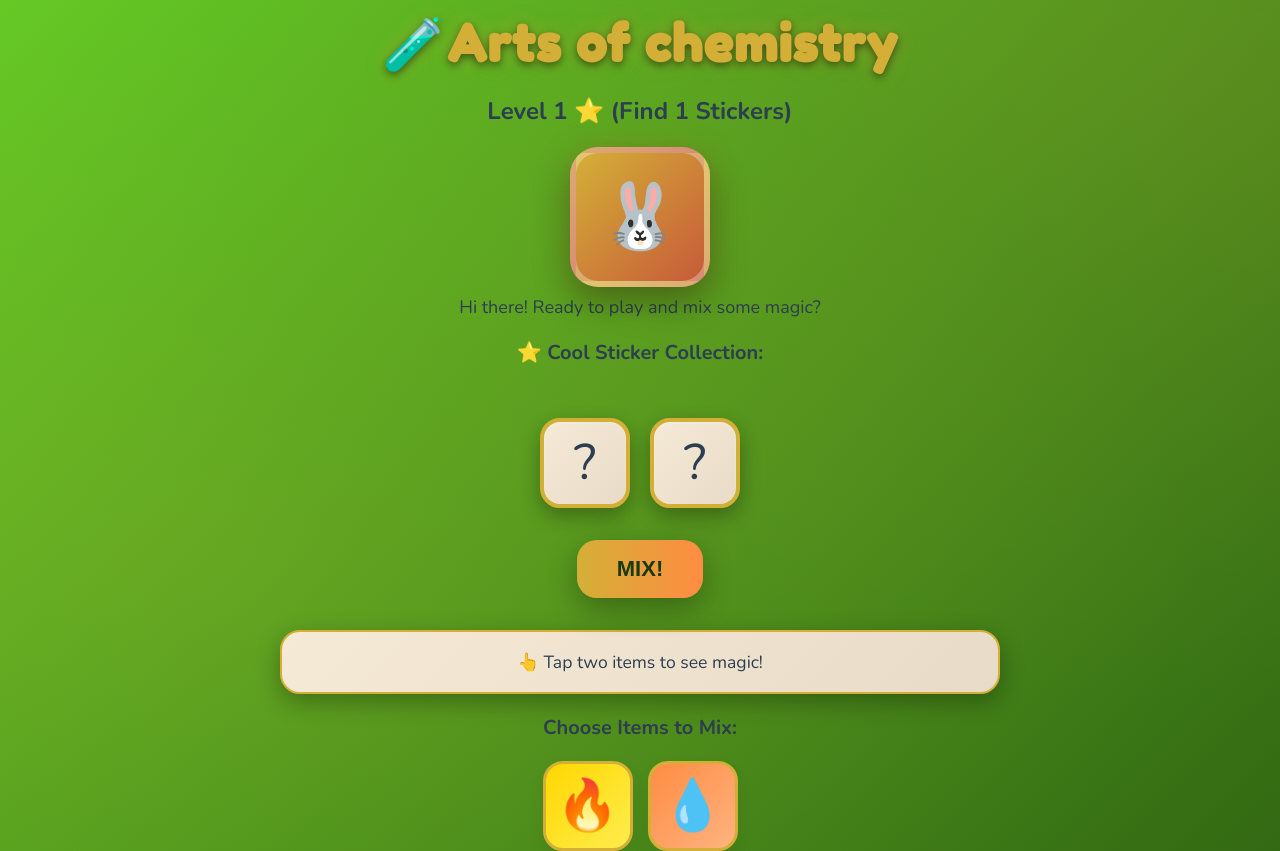
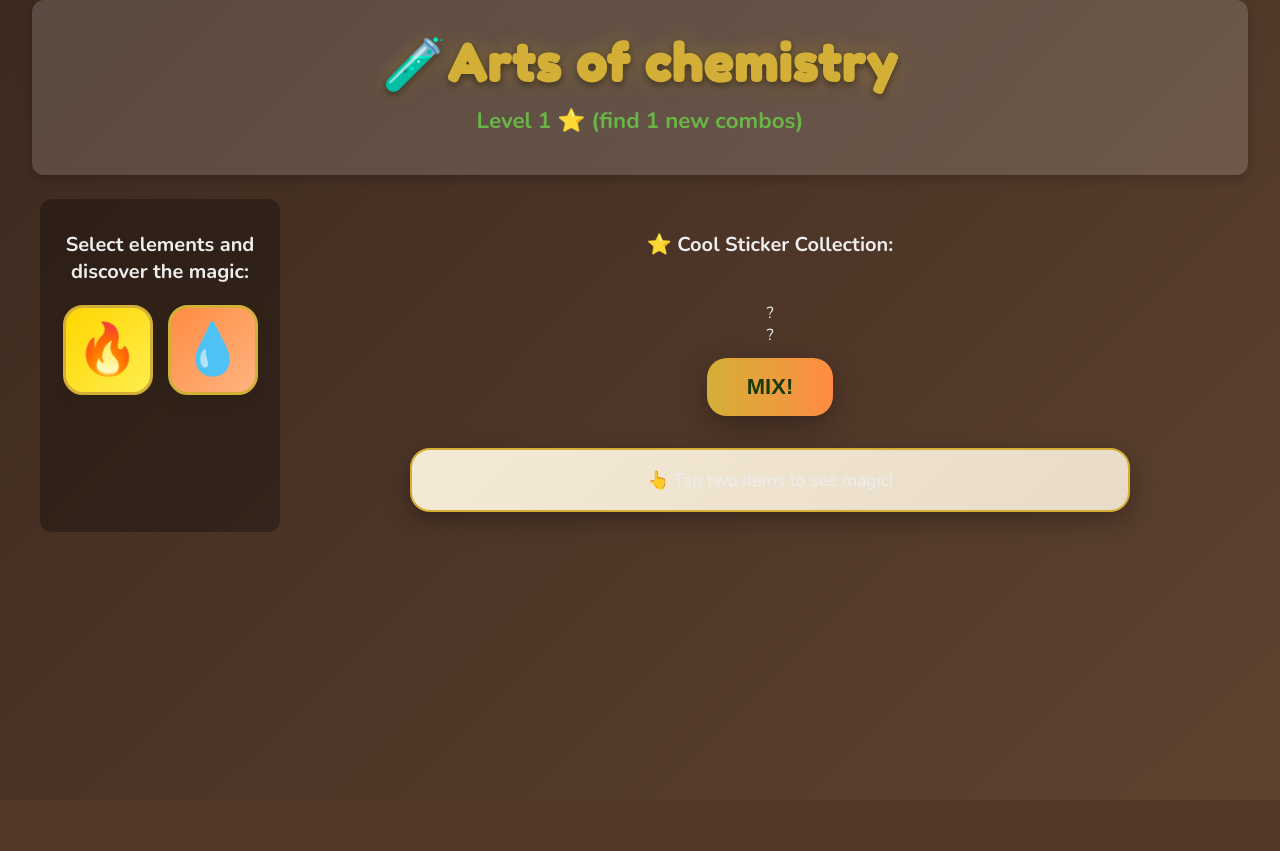
Before and after one commit to aravindthiru29/Arts-of-chemistry, a Flask app: page / in a window 1280 px wide. After the commit the page ends 800 px from the top, so only its background shows below. Run offline with Flask 3, Linux system fonts and the light colour scheme.

Commit message:
modified version

```diff
--- a/static/script.js
+++ b/static/script.js
@@ -5,12 +5,10 @@ document.addEventListener("DOMContentLoaded", () => {
   let choice2 = null;
   let level = 1;
   let stickers = [];
-  let goal = 1;
+  let goal = 0; // computed by current recipes
   const MAX_LEVEL = 10;
 
-  const mascot = document.getElementById("mascot");
-  const mascotText = document.getElementById("mascotText");
-  const emojiSpan = document.getElementById("mascotEmoji");
+  // mascot removed; we now provide simpler text feedback via the result box
 
   const elementsGrid = document.getElementById("elementsGrid");
   const stickerBox = document.getElementById("stickerBox");
@@ -67,15 +65,10 @@ document.addEventListener("DOMContentLoaded", () => {
   };
 
   // --- helpers ---
-  function mascotReact(msg, cls) {
-    mascotText.textContent = msg;
-    const map = { happy: "😄", celebrate: "🏆", surprise: "😲", wink: "😉", default: "🐰" };
-    emojiSpan.textContent = map[cls] || map.default;
-    mascot.classList.remove("happy", "celebrate", "shake");
-    void mascot.offsetWidth;
-    if (cls) mascot.classList.add(cls);
-    const timeout = cls === "celebrate" ? 1400 : 700;
-    setTimeout(() => { if (cls) mascot.classList.remove(cls); emojiSpan.textContent = map.default; }, timeout);
+  // helper for computing the number of unique combinations available
+  function computeGoal() {
+    // only the combinations introduced at the current level count toward the goal
+    return Object.keys(levelRecipes[level] || {}).length;
   }
 
   function getAvailableRecipes() {
@@ -84,7 +77,10 @@ document.addEventListener("DOMContentLoaded", () => {
     return all;
   }
 
-  function updateLevelText() { levelText.textContent = `Level ${level} ⭐ (Find ${goal} Stickers)`; }
+  function updateLevelText() {
+    goal = computeGoal();
+    levelText.textContent = `Level ${level} ⭐ (find ${goal} new combos)`;
+  }
 
   // --- rendering ---
   function renderElements() {
@@ -118,7 +114,7 @@ document.addEventListener("DOMContentLoaded", () => {
   function checkGoal() {
     if (stickers.length >= goal) {
       nextLevelBtn.style.display = 'block';
-      mascotReact('🎉 Level Complete!', 'celebrate');
+      resultBox.textContent = '🎉 Level complete! Tap next to continue.';
     }
   }
 
@@ -128,8 +124,13 @@ document.addEventListener("DOMContentLoaded", () => {
     if (!el) return;
     const name = el.dataset.name;
     if (!name) return;
+    // do not allow the user to pick the same element twice in one combination
+    if ((choice1 && choice1 === name) || (choice2 && choice2 === name)) {
+      resultBox.textContent = 'Pick a different element';
+      return;
+    }
     if (popSound && typeof popSound.play === 'function') popSound.play().catch(()=>{});
-    mascotReact('Nice pick!', 'happy');
+    resultBox.textContent = `Selected: ${name}`;
     if (!choice1) { choice1 = name; slot1.textContent = icons[name]; }
     else if (!choice2) { choice2 = name; slot2.textContent = icons[name]; }
   });
@@ -142,20 +143,35 @@ document.addEventListener("DOMContentLoaded", () => {
     const key2 = choice2 + '+' + choice1;
     const NO_MAGIC = 'No magic happens';
     const result = recipes[key1] || recipes[key2] || NO_MAGIC;
-    if (result === NO_MAGIC) { if (popSound) popSound.play().catch(()=>{}); mascotReact('No magic happens', 'shake'); }
-    else { if (dingSound) dingSound.play().catch(()=>{}); mascotReact('WOW! Magic Mix!', 'happy'); }
-    resultBox.textContent = result;
-    if (result !== NO_MAGIC) { const emoji = result.split(' ')[0]; if (!stickers.includes(emoji)) stickers.push(emoji); }
+    if (result === NO_MAGIC) {
+      if (popSound) popSound.play().catch(()=>{});
+      resultBox.textContent = NO_MAGIC;
+    } else {
+      if (dingSound) dingSound.play().catch(()=>{});
+      resultBox.textContent = result;
+    }
+    if (result !== NO_MAGIC) {
+      const emoji = result.split(' ')[0];
+      const currentRecipes = levelRecipes[level] || {};
+      if (Object.values(currentRecipes).includes(result)) {
+        if (!stickers.includes(emoji)) stickers.push(emoji);
+      }
+    }
     renderStickers();
     checkGoal();
     choice1 = null; choice2 = null; slot1.textContent = '?'; slot2.textContent = '?';
   });
 
   nextLevelBtn.addEventListener('click', () => {
-    if (level >= MAX_LEVEL) { mascotReact('🏆 You finished all levels!', 'celebrate'); return; }
-    level++; goal += 1; stickers = [];
-    nextLevelBtn.style.display = 'none'; resultBox.textContent = '🎉 New Level Unlocked!';
-    mascotReact('New Level!', 'celebrate'); updateLevelText(); renderElements(); renderStickers();
+    if (level >= MAX_LEVEL) {
+      resultBox.textContent = '🏆 You finished all levels!';
+      return;
+    }
+    level++;
+    stickers = [];
+    nextLevelBtn.style.display = 'none';
+    resultBox.textContent = '🎉 New level unlocked!';
+    updateLevelText(); renderElements(); renderStickers();
   });
 
   // INIT
--- a/static/styles.css
+++ b/static/styles.css
@@ -20,79 +20,68 @@ html, body {
   --font-display: 'Fredoka One', system-ui, -apple-system, 'Segoe UI', Roboto, 'Helvetica Neue', Arial;
   --font-body: 'Nunito', system-ui, -apple-system, 'Segoe UI', Roboto, 'Helvetica Neue', Arial;
 }
-.mascot-text {
-  margin-top: 6px;
-  font-size: 18px;
+/* header styling to make title stand out */
+header {
+  padding: 20px 0;
+  background: rgba(255, 255, 255, 0.15);
+  border-radius: 12px;
+  box-shadow: 0 4px 12px rgba(0,0,0,0.2);
+  margin-bottom: 24px;
 }
 
-/* Mascot styling and animations */
-.mascot {
-  width: 120px;
-  height: 120px;
-  margin: 10px auto 6px;
-  background: -webkit-linear-gradient(180deg,#ff0000,#cf0cab);
-  border-radius: 20px;
-  display: flex;
-  justify-content: center;
-  align-items: center;
-  font-size: 56px;
-  box-shadow: 0 6px 18px rgba(0,0,0,0.12);
-  transition: transform 160ms ease, box-shadow 160ms ease;
+header h2 {
+  font-size: 1.4rem;
+  color: var(--accent-3);
+  margin-top: 6px;
+  opacity: 0;
+  animation: fadeIn 1s ease forwards;
 }
 
-.mascot.happy {
-  animation: mascot-bounce 700ms cubic-bezier(.22,.9,.3,1);
+@keyframes fadeIn {
+  from { opacity:0; transform: translateY(-8px); }
+  to   { opacity:1; transform: translateY(0); }
 }
 
-.mascot.celebrate {
-  animation: mascot-pop 1200ms ease;
-}
-
-.mascot.shake {
-  animation: mascot-shake 700ms ease-in-out;
-}
-
-@keyframes mascot-bounce {
-  0% { transform: translateY(0); }
-  30% { transform: translateY(-18px); }
-  60% { transform: translateY(0); }
-  100% { transform: translateY(0); }
-}
-
-@keyframes mascot-pop {
-  0% { transform: scale(1); }
-  40% { transform: scale(1.18) rotate(-6deg); }
-  70% { transform: scale(0.98) rotate(3deg); }
-  100% { transform: scale(1) rotate(0); }
-}
-
-@keyframes mascot-shake {
-  0% { transform: translateX(0); }
-  20% { transform: translateX(-8px); }
-  40% { transform: translateX(8px); }
-  60% { transform: translateX(-6px); }
-  80% { transform: translateX(4px); }
-  100% { transform: translateX(0); }
-}
+/* mascot-related styles removed for a cleaner presentation */
 
 body {
   font-family: var(--font-body);
   text-align: center;
-  background:
-    radial-gradient(ellipse at 30% 60%, rgba(212, 175, 55, 0.15) 0%, transparent 40%),
-    radial-gradient(ellipse at 70% 30%, rgba(255, 140, 66, 0.1) 0%, transparent 40%),
-    linear-gradient(135deg, #7df42d 0%, #1a3a0a 100%);
-  background-size: 200% 200%;
-  animation: gradientFlow 10s ease infinite;
-  -webkit-font-smoothing:antialiased;
-  -moz-osx-font-smoothing:grayscale;
-  color: #2c3e50;
+  /* wood‑like tabletop background inspired by Doodle God */
+  background: linear-gradient(135deg, #3d291f 0%, #5e4330 100%);
+  color: #eeeeee;
 }
 
 @keyframes gradientFlow {
   0% { background-position: 0% 50%; }
   50% { background-position: 100% 50%; }
   100% { background-position: 0% 50%; }
+}
+
+/* layout helpers */
+.game-area {
+  display: flex;
+  flex-wrap: wrap;
+  max-width: 1200px;
+  margin: 0 auto;
+}
+
+.elements-panel {
+  width: 240px;
+  min-width: 200px;
+  max-height: 80vh;
+  overflow-y: auto;
+  background: rgba(0,0,0,0.3);
+  border-radius: 12px;
+  padding: 12px;
+  margin-right: 20px;
+}
+
+.mix-area {
+  flex: 1;
+  display: flex;
+  flex-direction: column;
+  align-items: center;
 }
 
 /* Responsive typography */
@@ -107,23 +96,7 @@ h1 {
 
 h3 { font-size: clamp(1rem, 3.5vw, 1.25rem); }
 
-.mascot {
-  width: 140px;
-  height: 140px;
-  margin: 6px auto 8px;
-  background: linear-gradient(135deg,var(--accent-1),var(--accent-4));
-  border-radius: 28px;
-  display: flex;
-  justify-content: center;
-  align-items: center;
-  font-size: 64px;
-  box-shadow: 0 12px 35px rgba(0,0,0,0.4), 0 0 30px rgba(212, 175, 55, 0.3);
-  transition: transform 160ms ease, box-shadow 160ms ease;
-  border: 6px solid rgba(255,255,255,0.3);
-  display: flex;
-  justify-content: center;
-  align-items: center;
-}
+/* old mascot rule removed */
 
 button {
   padding: 16px 40px;
@@ -164,6 +137,8 @@ button:hover {
 }
 /* slots and result styling*/
 .slots {
+  position: relative;
+}
   display: flex;
   justify-content: center;
   gap: 20px;
@@ -181,6 +156,10 @@ button:hover {
   justify-content: center;
   align-items: center;
   box-shadow: 0 8px 20px rgba(0,0,0,0.3), inset 0 1px 3px rgba(255,255,255,0.3);
+}
+
+.slot.drag-over {
+  outline: 3px dashed var(--accent-2);
 }
 
 .result {
@@ -212,9 +191,10 @@ button:hover {
   display: flex;
   justify-content: center;
   align-items: center;
-  cursor: pointer;
+  cursor: grab;
   box-shadow: 0 8px 20px rgba(0,0,0,0.25);
 }
+.element:active { cursor: grabbing; }
 .element { box-shadow: 0 8px 18px rgba(2,6,23,0.06); }
 /* Give elements playful alternating backgrounds */
 .element:nth-child(4n+1) { background: linear-gradient(135deg, #ffd700, #ffed4e); }
@@ -249,10 +229,7 @@ button:hover {
 }
 .sticker:hover { transform: translateY(-6px) rotate(-4deg) scale(1.03); box-shadow: 0 14px 28px rgba(2,6,23,0.12); }
 
-/* Mascot gentle floating animation */
-.mascot { will-change: transform; }
-.mascot-floating { animation: floaty 4000ms ease-in-out infinite; }
-@keyframes floaty { 0%{ transform: translateY(0) } 50%{ transform: translateY(-8px) } 100%{ transform: translateY(0) } }
+/* Mascot animations removed since mascot is no longer used */
 
 /* Button micro interactions */
 button:active { transform: translateY(2px) scale(.995); box-shadow: 0 6px 12px rgba(16,24,40,0.08); }
@@ -294,12 +271,6 @@ button:active { transform: translateY(2px) scale(.995); box-shadow: 0 6px 12px r
 /* Responsive for mobile adjustments */
 @media (max-width: 480px) {
   h1 { font-size: 28px; }
-
-  .mascot {
-    width: 88px;
-    height: 88px;
-    font-size: 40px;
-  }
 
   .slots {
     flex-direction: column;
--- a/templates/index.html
+++ b/templates/index.html
@@ -17,36 +17,40 @@
     <h1>🧪Arts of chemistry</h1>
     <h2 id="levelText"></h2>
   </header>
-  <!-- MASCOT -->
-  <div id="mascot" class="mascot" role="img" aria-label="Game mascot">
-    <span id="mascotEmoji" aria-hidden="true">🐰</span>
-  </div>
-  <p id="mascotText" class="mascot-text" aria-live="polite">
-    Hi there! Ready to play and mix some magic?
-  </p>
-  <!-- STICKERS (moved here for visibility) -->
+
+  <div class="game-area">
+    <aside class="elements-panel">
+      <h3>Select elements and discover the magic:</h3>
+      <div class="elements" id="elementsGrid"></div>
+    </aside>
+
+    <main class="mix-area">
+      <!-- stickers (kept here for visibility) -->
       <div class="stickers-wrapper">
         <h3>⭐ Cool Sticker Collection:</h3>
         <div class="stickers" id="stickerBox" aria-live="polite"></div>
       </div>
+
       <!-- MIX SLOTS -->
       <div class="slots">
         <div class="slot" id="slot1">?</div>
         <div class="slot" id="slot2">?</div>
       </div>
+
       <!-- MIX BUTTON -->
       <button id="mixBtn">MIX!</button>
+
       <!-- RESULT -->
       <div class="result" id="resultBox">
         👆 Tap two items to see magic!
       </div>
+
       <!-- NEXT LEVEL -->
       <button id="nextLevelBtn" class="fixed-bottom-right" style="display:none;">
         🎉 Next Level!
       </button>
-  <!-- ELEMENTS -->
-  <h3>Choose Items to Mix:</h3>
-  <div class="elements" id="elementsGrid"></div>
+    </main>
+  </div>
   <!-- SOUND -->
     <audio id="popSound" preload="none"
       src="{{ url_for('static', filename='sound/pop.mp3') }}"></audio>
```
Lines whose indentation alone changed are shown as unchanged.
